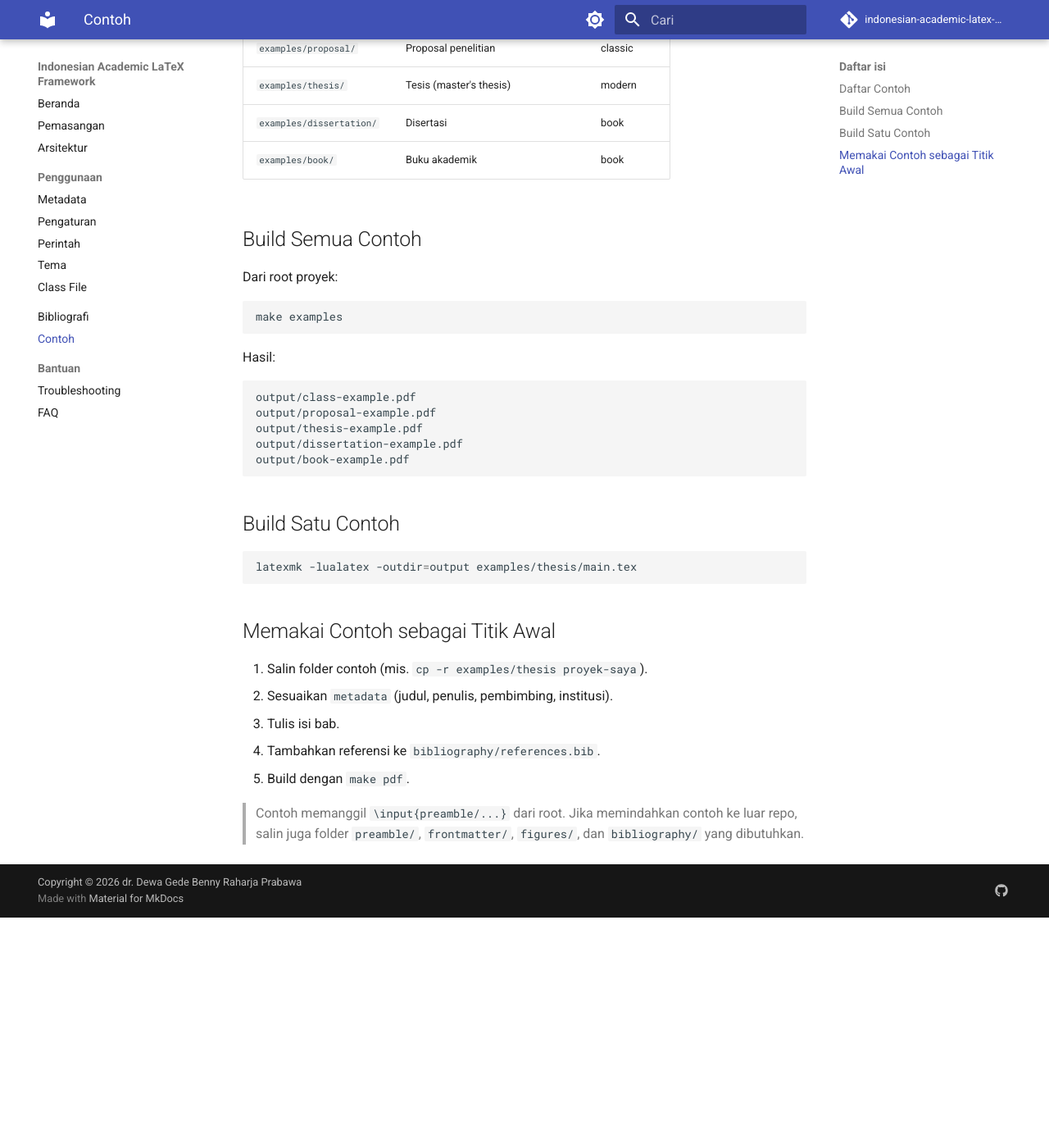
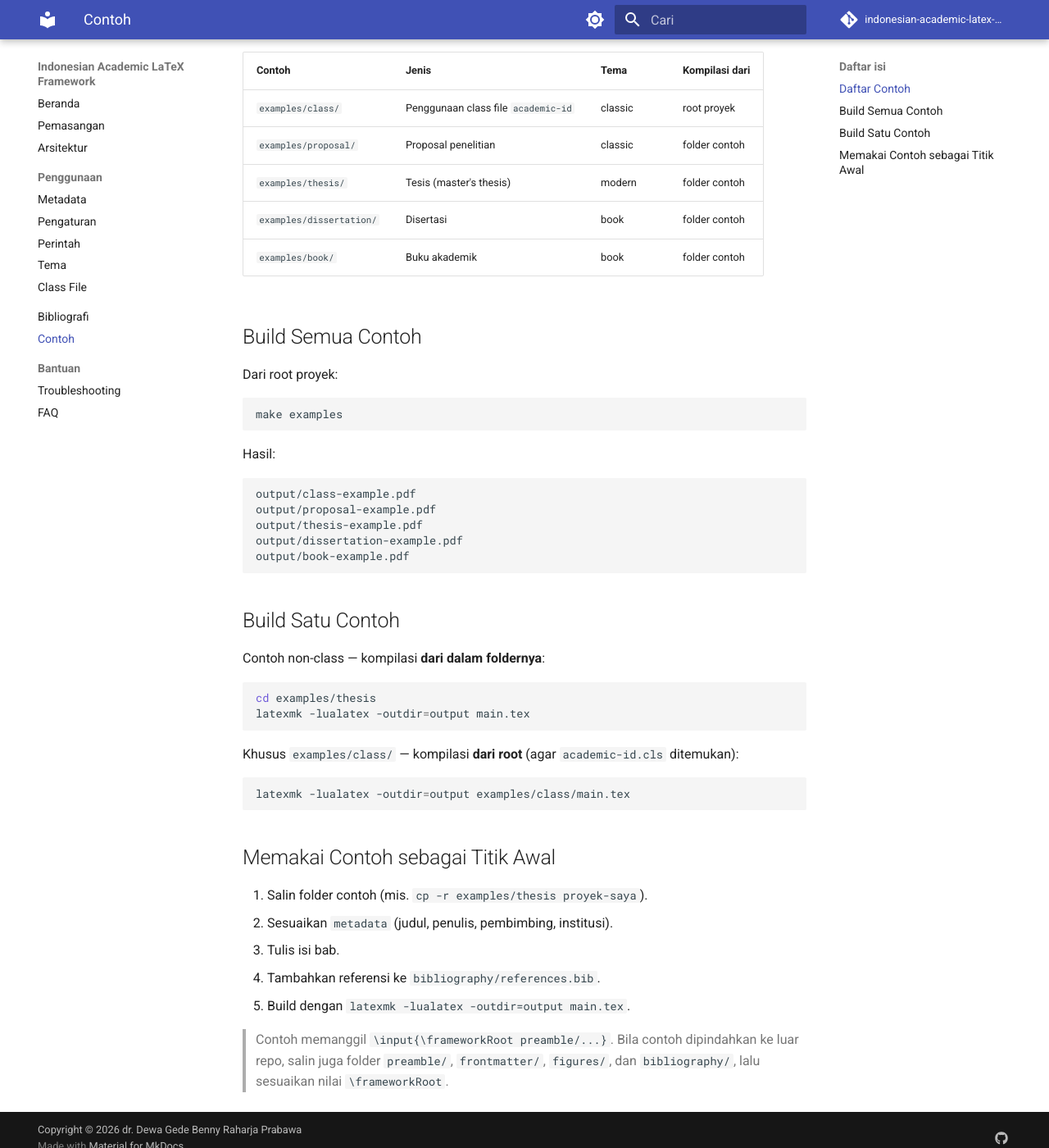
Before and after one commit to dewabenny/template_skripsi_thesis_latex, an MkDocs documentation site: the page built from docs/examples.md, in a window 1280 px wide and 1400 px high, scrolled down 377 px. Shown: the whole window at 82% size. Built offline with MkDocs 1.6.1 and Material for MkDocs 9.7.7, drawn with Linux system fonts in a browser that asks for light colours; comment, search, counter and statistics services are not loaded; before the commit the page ends 1496 px from its top, so only the background shows below that; some of the changed text lies outside the part shown.

Commit message:
fix: perbaiki path framework agar contoh dapat dikompilasi dari foldernya
- Perkenalkan \frameworkRoot (kosong di root, ../../ di contoh) untuk seluruh \input internal
- Contoh non-class dikompilasi dari foldernya sendiri; contoh class dari root
- metadata.tex: hilangkan spasi pada \docLogo dan \docBibliography (biber gagal menemukan .bib)
- Makefile examples disesuaikan per metode kompilasi
- Update README, docs/architecture.md, docs/examples.md, CHANGELOG

````diff
--- a/docs/examples.md
+++ b/docs/examples.md
@@ -4,15 +4,20 @@ Folder `examples/` berisi dokumen contoh yang siap dikompilasi untuk
 berbagai jenis karya ilmiah. Semua contoh **memakai framework yang sama**
 dari root — tidak ada duplikasi preamble.
 
+Setiap contoh non-class mandiri di foldernya: mendefinisikan
+`\frameworkRoot` = `../../` sehingga path ke `preamble/`, `frontmatter/`,
+`figures/`, dan `bibliography/` mengarah ke framework root. Ini membuat
+contoh dapat dikompilasi dari dalam foldernya sendiri (mis. VS Code).
+
 ## Daftar Contoh
 
-| Contoh | Jenis | Tema |
-|--------|-------|------|
-| `examples/class/` | Penggunaan class file `academic-id` | classic |
-| `examples/proposal/` | Proposal penelitian | classic |
-| `examples/thesis/` | Tesis (master's thesis) | modern |
-| `examples/dissertation/` | Disertasi | book |
-| `examples/book/` | Buku akademik | book |
+| Contoh | Jenis | Tema | Kompilasi dari |
+|--------|-------|------|----------------|
+| `examples/class/` | Penggunaan class file `academic-id` | classic | root proyek |
+| `examples/proposal/` | Proposal penelitian | classic | folder contoh |
+| `examples/thesis/` | Tesis (master's thesis) | modern | folder contoh |
+| `examples/dissertation/` | Disertasi | book | folder contoh |
+| `examples/book/` | Buku akademik | book | folder contoh |
 
 ## Build Semua Contoh
 
@@ -34,8 +39,18 @@ output/book-example.pdf
 
 ## Build Satu Contoh
 
+Contoh non-class — kompilasi **dari dalam foldernya**:
+
 ```bash
-latexmk -lualatex -outdir=output examples/thesis/main.tex
+cd examples/thesis
+latexmk -lualatex -outdir=output main.tex
+```
+
+Khusus `examples/class/` — kompilasi **dari root** (agar `academic-id.cls`
+ditemukan):
+
+```bash
+latexmk -lualatex -outdir=output examples/class/main.tex
 ```
 
 ## Memakai Contoh sebagai Titik Awal
@@ -44,8 +59,8 @@ latexmk -lualatex -outdir=output examples/thesis/main.tex
 2. Sesuaikan `metadata` (judul, penulis, pembimbing, institusi).
 3. Tulis isi bab.
 4. Tambahkan referensi ke `bibliography/references.bib`.
-5. Build dengan `make pdf`.
+5. Build dengan `latexmk -lualatex -outdir=output main.tex`.
 
-> Contoh memanggil `\input{preamble/...}` dari root. Jika memindahkan
-> contoh ke luar repo, salin juga folder `preamble/`, `frontmatter/`,
-> `figures/`, dan `bibliography/` yang dibutuhkan.
+> Contoh memanggil `\input{\frameworkRoot preamble/...}`. Bila contoh
+> dipindahkan ke luar repo, salin juga folder `preamble/`, `frontmatter/`,
+> `figures/`, dan `bibliography/`, lalu sesuaikan nilai `\frameworkRoot`.
````
Also changed, not shown: CHANGELOG.md (+3 -0 lines), README.md (+13 -4 lines), docs/architecture.md (+13 -0 lines), 12 other files.
